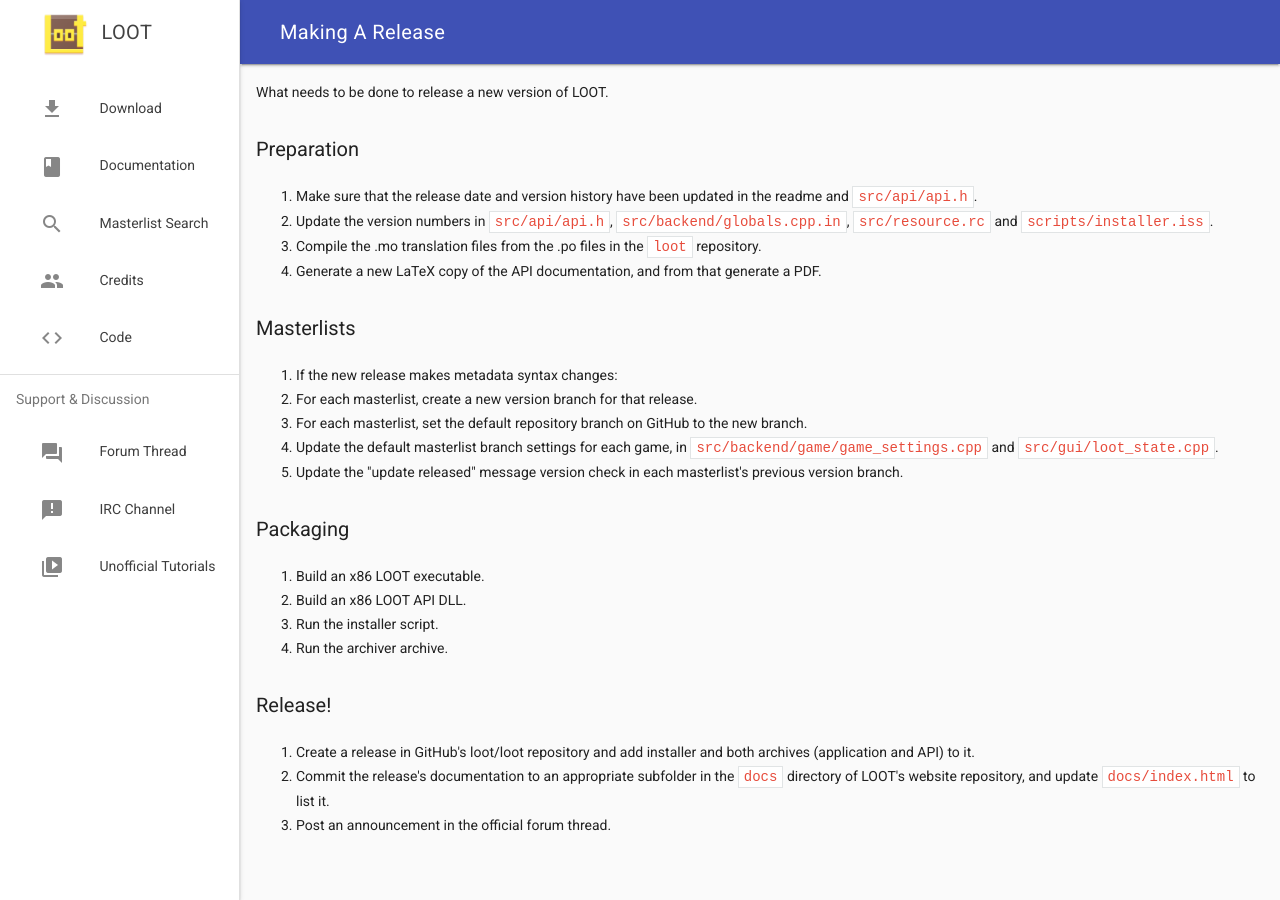
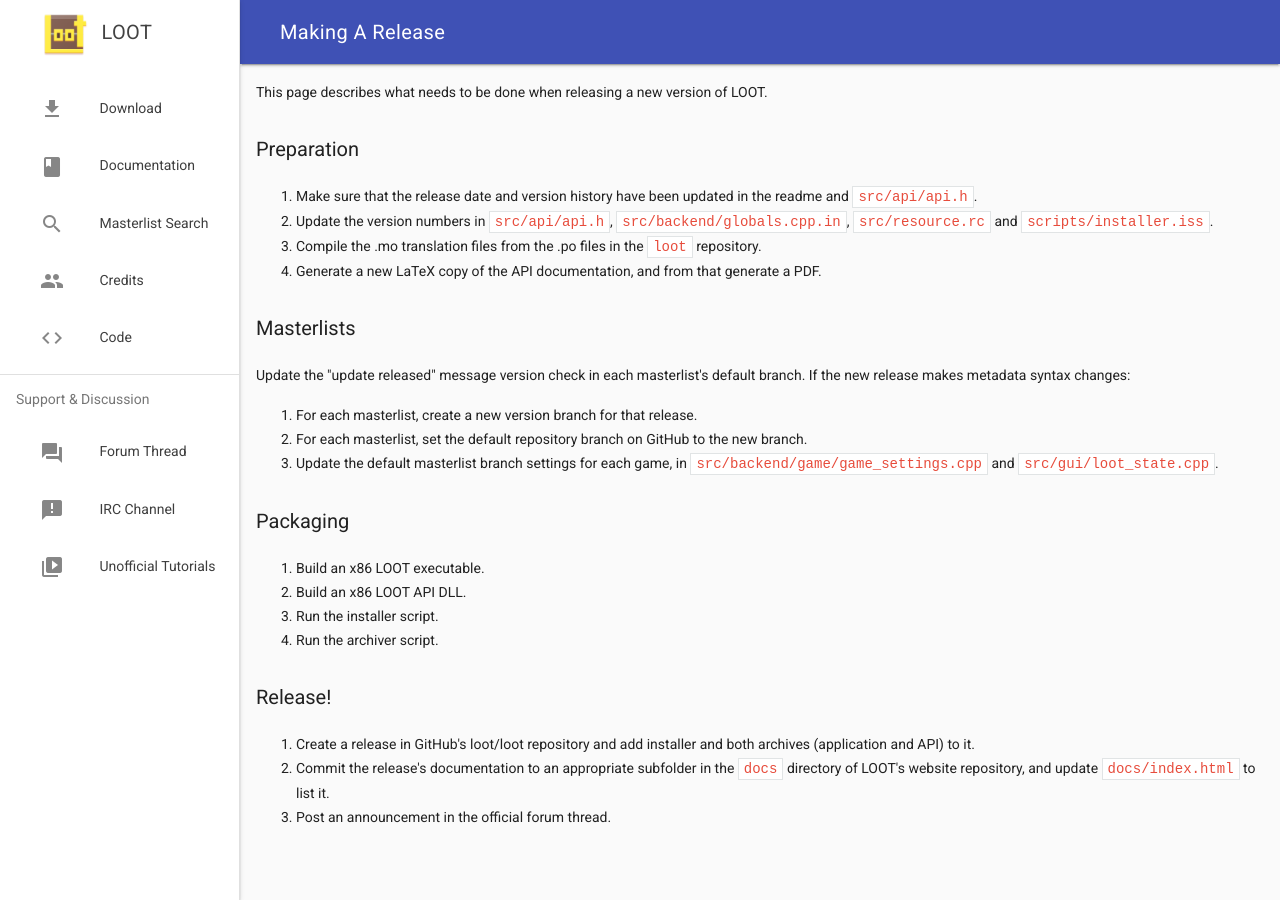
Before and after one commit to loot/loot.github.io, a Jekyll site: the page built from docs/team/Making-A-Release.html, in a window 1280 px wide. Built offline with Jekyll 4.4.1, drawn with Linux system fonts in a browser that asks for light colours; nearby versions of some CDN libraries.

Commit message:
Update Making A Release page content

```diff
--- a/docs/team/Making-A-Release.html
+++ b/docs/team/Making-A-Release.html
@@ -3,7 +3,7 @@
 title: Making A Release
 ---
 
-<p>What needs to be done to release a new version of LOOT.</p>
+<p>This page describes what needs to be done when releasing a new version of LOOT.</p>
 
 <h3>Preparation</h3>
 
@@ -16,12 +16,12 @@
 
 <h3>Masterlists</h3>
 
+<p>Update the "update released" message version check in each masterlist's default branch. If the new release makes metadata syntax changes:</p>
+
 <ol>
-  <li>If the new release makes metadata syntax changes:</li>
   <li>For each masterlist, create a new version branch for that release.</li>
   <li>For each masterlist, set the default repository branch on GitHub to the new branch.</li>
   <li>Update the default masterlist branch settings for each game, in <code>src/backend/game/game_settings.cpp</code> and <code>src/gui/loot_state.cpp</code>.</li>
-  <li>Update the "update released" message version check in each masterlist's previous version branch.</li>
 </ol>
 
 <h3>Packaging</h3>
@@ -30,7 +30,7 @@
   <li>Build an x86 LOOT executable.</li>
   <li>Build an x86 LOOT API DLL.</li>
   <li>Run the installer script.</li>
-  <li>Run the archiver archive.</li>
+  <li>Run the archiver script.</li>
 </ol>
 
 <h3>Release!</h3>
```
